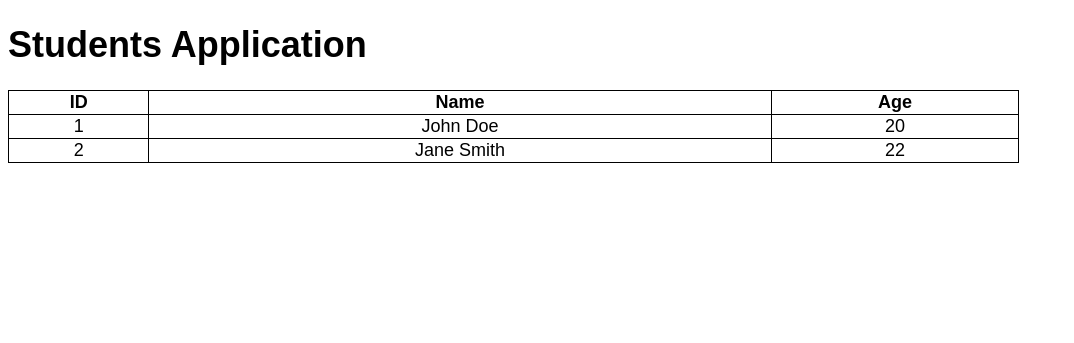
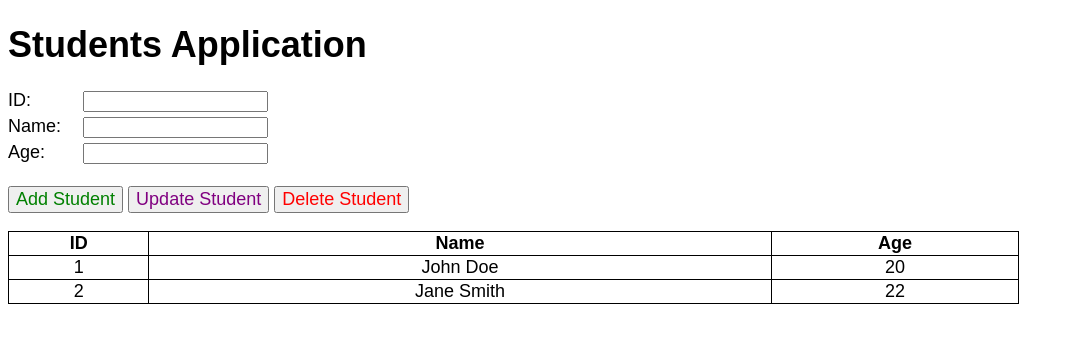
Before and after one commit to eldar-code/web-development-course-eldar, a Flask app: page / in a window 1280 px wide. Shown: the top 343 px of the page, without its empty margins (0-1074 px from the left). Run offline with Flask 3, Linux system fonts and the light colour scheme.

Commit message:
add JavaScript for deleting a student

```diff
--- a/2026-03-09-students-app/app/service.py
+++ b/2026-03-09-students-app/app/service.py
@@ -36,4 +36,4 @@ def delete_student(student_id):
         if student["id"] == student_id:
             students.remove(student)
             return student
-    raise KeyError(f"student not found: {student_id}")
+    raise KeyError(f"Student with id {student_id} not deleted because not found: ")
--- a/2026-03-09-students-app/app/static/index.html
+++ b/2026-03-09-students-app/app/static/index.html
@@ -9,6 +9,23 @@
 </head>
 <body>
     <h1>Students Application</h1>
+
+    <p>
+        <label for="idBox">ID: </label>
+        <input id="idBox" type="number">
+        <br>
+        <label for="nameBox">Name: </label>
+        <input id="nameBox" type="text">
+        <br>
+        <label for="ageBox">Age: </label>
+        <input id="ageBox" type="number">
+        <br>
+    </p>
+    <p>
+        <button id="btAdd" class="add">Add Student</button>
+        <button id="btUpdate" class="update">Update Student</button>
+        <button id="btDelete" class="delete">Delete Student</button>
+    </p>
 
     <table>
         <thead>
--- a/2026-03-09-students-app/app/static/main.js
+++ b/2026-03-09-students-app/app/static/main.js
@@ -2,6 +2,40 @@
 
 {
     const tbody = document.getElementById("tbody");
+    // get reference to inputs and buttons
+    const idBox = document.getElementById("idBox");
+    const nameBox = document.getElementById("nameBox");
+    const ageBox = document.getElementById("ageBox");
+    const btAdd = document.getElementById("btAdd");
+    const btUpdate = document.getElementById("btUpdate");
+    const btDelete = document.getElementById("btDelete");
+
+    btAdd.addEventListener("click", async function() {
+        const name = nameBox.value;
+        const age = ageBox.value;
+        if(!name||!age){
+            alert("Enter name and age!");
+            return;
+        }
+        const student = {name, age};
+        const response = await axios.post("/students", student);
+        getAll();
+    });
+
+    btDelete.addEventListener("click", async function () {
+        const id = idBox.value;
+        if(!id){
+            alert("Enter ID!");
+            return;
+        }
+        try{
+            await axios.delete(`/students/${id}`);
+            getAll();
+        }catch(error){
+            //console.dir(error);
+            alert(error.response.data.message);
+        }
+    })
 
     window.addEventListener("load", getAll);
 
--- a/2026-03-09-students-app/app/static/style.css
+++ b/2026-03-09-students-app/app/static/style.css
@@ -12,3 +12,22 @@ table{
 tr, th, td{
     border: 1px solid;
 }
+
+label{
+    display: inline-block;
+    width: 70px;
+    margin-bottom: 5px;
+}
+
+.add{
+    color: green;
+    font-size: large;
+}
+.delete{
+    color: red;
+    font-size: large;
+}
+.update{
+    color: purple;
+    font-size: large;
+}
```
